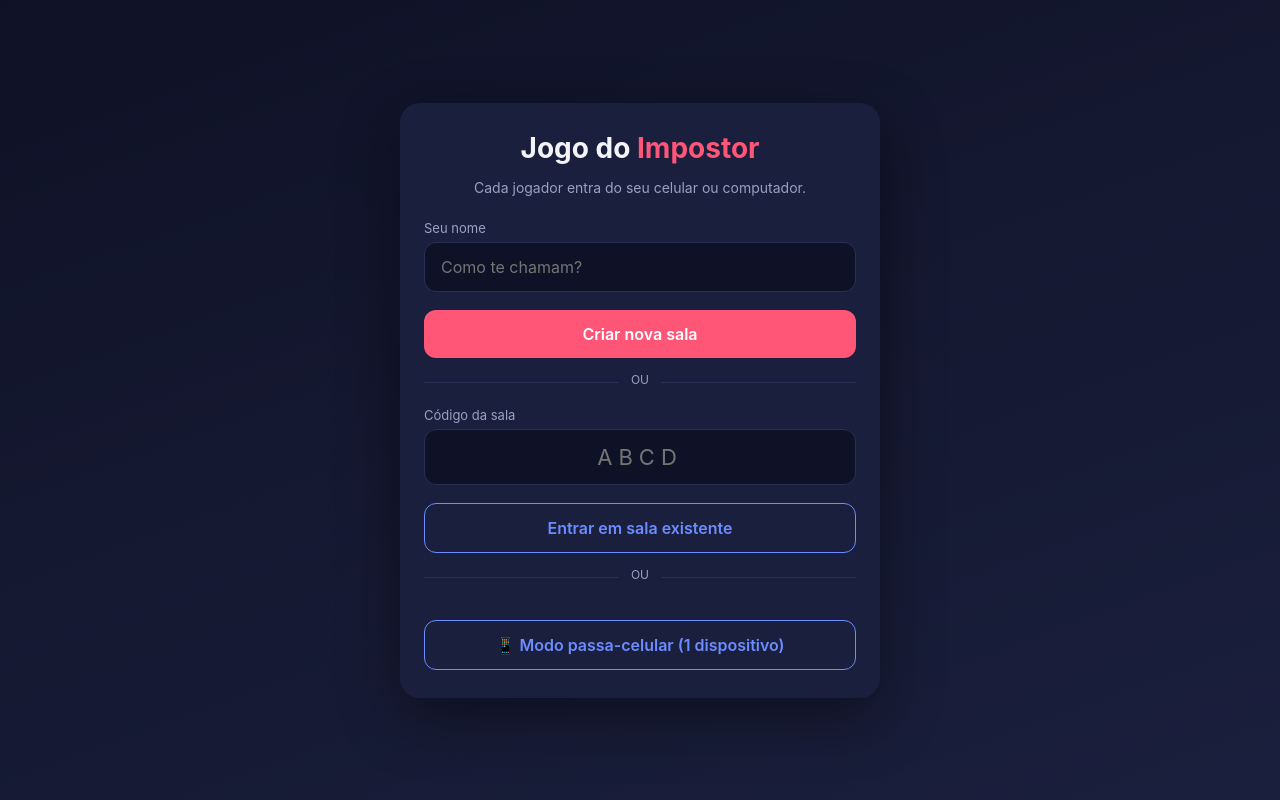
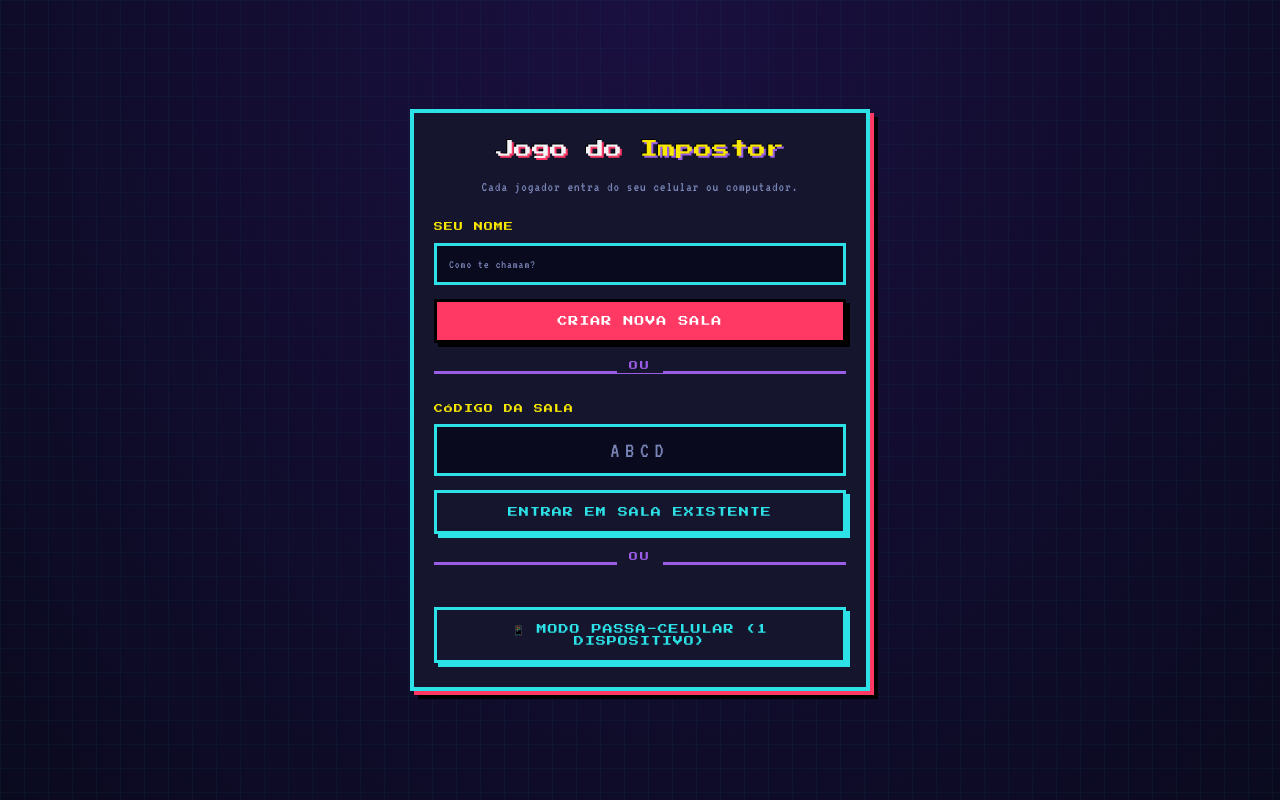
Before and after one commit to natti-jpb/jogo-impostor, a Next.js app: page / in a window 1280 px wide. Built offline with nearby package versions, Linux system fonts and the light colour scheme.

Commit message:
style: redesign with 8-bit pixel art aesthetic (Press Start 2P, neon palette, chunky borders)

```diff
--- a/app/globals.css
+++ b/app/globals.css
@@ -1,190 +1,275 @@
 :root {
-  --bg: #0f1226;
-  --card: #1a1f3d;
-  --accent: #ff5577;
-  --accent2: #6c8cff;
+  --bg: #0a0a1f;
+  --bg-2: #1a1040;
+  --card: #15152e;
+  --accent: #ff3864;
+  --accent2: #2de2e6;
+  --accent3: #f9e900;
+  --accent4: #9b5de5;
   --text: #f4f4f8;
-  --muted: #9aa0c3;
-  --border: #2a2f55;
+  --muted: #7a86b8;
+  --border: #2de2e6;
+  --shadow: #ff3864;
+  --pixel: 4px;
 }
+
 * { box-sizing: border-box; }
 html, body { margin: 0; padding: 0; }
+
 body {
-  font-family: -apple-system, BlinkMacSystemFont, "Segoe UI", Roboto, sans-serif;
-  background: linear-gradient(160deg, #0f1226, #1a1f3d);
+  font-family: 'Press Start 2P', monospace;
+  background: var(--bg);
+  background-image:
+    linear-gradient(rgba(45, 226, 230, 0.04) 1px, transparent 1px),
+    linear-gradient(90deg, rgba(45, 226, 230, 0.04) 1px, transparent 1px),
+    radial-gradient(ellipse at top, var(--bg-2), var(--bg));
+  background-size: 24px 24px, 24px 24px, 100% 100%;
   color: var(--text);
   min-height: 100vh;
   display: flex;
   align-items: center;
   justify-content: center;
-  padding: 20px;
+  padding: 16px;
+  font-size: 11px;
+  line-height: 1.6;
+  image-rendering: pixelated;
+  -webkit-font-smoothing: none;
+  -moz-osx-font-smoothing: grayscale;
 }
+
 .app {
   width: 100%;
-  max-width: 480px;
+  max-width: 460px;
   background: var(--card);
-  border-radius: 20px;
-  padding: 28px 24px;
-  box-shadow: 0 20px 60px rgba(0,0,0,0.4);
+  padding: 24px 20px;
+  border: var(--pixel) solid var(--border);
+  box-shadow:
+    var(--pixel) var(--pixel) 0 var(--accent),
+    calc(var(--pixel) * 2) calc(var(--pixel) * 2) 0 #000;
+  image-rendering: pixelated;
 }
-h1 { margin: 0 0 6px; text-align: center; font-size: 28px; }
-h1 .accent { color: var(--accent); }
-h2 { margin-top: 0; }
-.sub { text-align: center; color: var(--muted); margin-bottom: 24px; font-size: 14px; }
-label { display: block; font-size: 13px; color: var(--muted); margin: 14px 0 6px; }
+
+h1 {
+  margin: 0 0 14px;
+  text-align: center;
+  font-size: 18px;
+  line-height: 1.4;
+  font-weight: normal;
+  text-shadow:
+    2px 2px 0 var(--accent),
+    -1px -1px 0 #000;
+}
+h1 .accent { color: var(--accent3); text-shadow: 2px 2px 0 var(--accent4), -1px -1px 0 #000; }
+h2 { margin-top: 0; font-size: 14px; text-align: center; }
+
+.sub {
+  text-align: center;
+  color: var(--muted);
+  margin: 0 0 22px;
+  font-size: 9px;
+  font-family: 'VT323', monospace;
+  font-size: 14px;
+  letter-spacing: 1px;
+}
+
+label {
+  display: block;
+  font-size: 9px;
+  color: var(--accent3);
+  margin: 18px 0 8px;
+  text-transform: uppercase;
+  letter-spacing: 1px;
+}
+
 input, select, button {
   width: 100%;
-  padding: 14px 16px;
-  font-size: 16px;
-  border-radius: 12px;
-  border: none;
+  padding: 12px 12px;
+  font-size: 12px;
+  font-family: 'VT323', monospace;
+  border-radius: 0;
+  border: 3px solid var(--border);
   outline: none;
-  font-family: inherit;
+  background: #0a0a1f;
+  color: var(--text);
+  letter-spacing: 1px;
 }
-input, select {
-  background: #0f1226;
-  color: var(--text);
-  border: 1px solid var(--border);
+input::placeholder { color: var(--muted); }
+input:focus, select:focus {
+  border-color: var(--accent3);
+  box-shadow: 0 0 0 2px rgba(249, 233, 0, 0.2);
 }
+
 button {
+  font-family: 'Press Start 2P', monospace;
+  font-size: 10px;
   background: var(--accent);
-  color: white;
-  font-weight: 600;
+  color: #fff;
+  border: 3px solid #000;
   cursor: pointer;
-  margin-top: 18px;
-  transition: transform 0.1s, background 0.2s;
+  margin-top: 14px;
+  padding: 14px 10px;
+  text-transform: uppercase;
+  letter-spacing: 1px;
+  box-shadow: var(--pixel) var(--pixel) 0 #000;
+  transition: transform 0.05s, box-shadow 0.05s, background 0.1s;
+  position: relative;
 }
-button:hover { background: #ff3a63; }
-button:active { transform: scale(0.98); }
-button:disabled { opacity: 0.5; cursor: not-allowed; }
+button:hover { background: #ff5c80; }
+button:active {
+  transform: translate(var(--pixel), var(--pixel));
+  box-shadow: 0 0 0 #000;
+}
+button:disabled {
+  background: #444;
+  color: #888;
+  cursor: not-allowed;
+  box-shadow: var(--pixel) var(--pixel) 0 #222;
+  transform: none;
+}
 button.secondary {
   background: transparent;
   color: var(--accent2);
-  border: 1px solid var(--accent2);
+  border: 3px solid var(--accent2);
+  box-shadow: var(--pixel) var(--pixel) 0 var(--accent2);
 }
-button.secondary:hover { background: rgba(108,140,255,0.1); }
-.row { display: flex; gap: 10px; }
+button.secondary:hover { background: rgba(45, 226, 230, 0.12); }
+
+.row { display: flex; gap: 8px; }
 .row > * { flex: 1; }
+
 .divider {
-  height: 1px;
-  background: var(--border);
-  margin: 24px 0;
+  height: 3px;
+  background: var(--accent4);
+  margin: 28px 0;
   position: relative;
+  border-top: 0;
 }
 .divider span {
   position: absolute;
-  top: -10px;
+  top: -12px;
   left: 50%;
   transform: translateX(-50%);
   background: var(--card);
   padding: 0 12px;
-  color: var(--muted);
-  font-size: 12px;
+  color: var(--accent4);
+  font-size: 9px;
+  text-transform: uppercase;
+  letter-spacing: 2px;
 }
+
 .code-display {
-  background: #0f1226;
-  border: 2px dashed var(--border);
-  border-radius: 14px;
-  padding: 20px;
+  background: #000;
+  border: 3px solid var(--accent3);
+  padding: 18px 12px;
   text-align: center;
   margin: 16px 0;
+  box-shadow: var(--pixel) var(--pixel) 0 var(--accent3);
 }
 .code-display .code {
-  font-size: 36px;
-  font-weight: 700;
-  letter-spacing: 6px;
-  color: var(--accent2);
+  font-size: 32px;
+  font-family: 'Press Start 2P', monospace;
+  letter-spacing: 8px;
+  color: var(--accent3);
+  text-shadow: 2px 2px 0 var(--accent);
+  margin: 8px 0;
 }
 .code-display .label-small {
-  font-size: 12px;
-  color: var(--muted);
+  font-size: 8px;
+  color: var(--accent2);
   text-transform: uppercase;
-  letter-spacing: 1px;
+  letter-spacing: 2px;
 }
+
 .players {
   display: flex;
   flex-wrap: wrap;
-  gap: 8px;
-  margin: 12px 0;
+  gap: 6px;
+  margin: 10px 0;
 }
 .players .player {
-  background: rgba(108,140,255,0.15);
+  background: #000;
   color: var(--accent2);
-  padding: 6px 12px;
-  border-radius: 8px;
-  font-size: 14px;
+  padding: 8px 10px;
+  font-size: 10px;
+  font-family: 'Press Start 2P', monospace;
+  border: 2px solid var(--accent2);
 }
-.players .player.host::after { content: ' 👑'; }
-.players .player.me { background: rgba(255,85,119,0.2); color: var(--accent); }
+.players .player.host { border-color: var(--accent3); color: var(--accent3); }
+.players .player.host::after { content: ' ★'; }
+.players .player.me { border-color: var(--accent); color: var(--accent); }
+
 .word-box {
-  background: #0f1226;
-  border: 2px dashed var(--border);
-  border-radius: 14px;
-  padding: 30px 20px;
-  margin: 16px 0;
-  font-size: 26px;
-  font-weight: 700;
+  background: #000;
+  border: 3px solid var(--accent2);
+  padding: 24px 16px;
+  margin: 14px 0;
+  font-size: 18px;
+  font-family: 'Press Start 2P', monospace;
   text-align: center;
-  min-height: 90px;
+  letter-spacing: 1px;
+  min-height: 80px;
   display: flex;
   align-items: center;
   justify-content: center;
+  box-shadow: var(--pixel) var(--pixel) 0 var(--accent2);
+  word-break: break-word;
 }
-.word-box.impostor { color: var(--accent); border-color: var(--accent); }
-.instruction { color: var(--muted); font-size: 14px; text-align: center; }
+.word-box.impostor {
+  color: var(--accent);
+  border-color: var(--accent);
+  box-shadow: var(--pixel) var(--pixel) 0 var(--accent);
+  animation: blink 1s steps(2) infinite;
+}
+@keyframes blink {
+  0%, 100% { opacity: 1; }
+  50% { opacity: 0.7; }
+}
+
+.instruction {
+  color: var(--muted);
+  font-family: 'VT323', monospace;
+  font-size: 16px;
+  text-align: center;
+  letter-spacing: 1px;
+  line-height: 1.4;
+}
+
 .category-badge {
   display: inline-block;
-  background: rgba(108,140,255,0.15);
+  background: #000;
+  color: var(--accent4);
+  padding: 4px 10px;
+  font-size: 10px;
+  border: 2px solid var(--accent4);
+  text-transform: uppercase;
+}
+
+.error {
+  color: var(--accent);
+  font-size: 10px;
+  margin-top: 10px;
+  text-align: center;
+  font-family: 'Press Start 2P', monospace;
+  animation: blink 0.6s steps(2) infinite;
+}
+
+.center { text-align: center; }
+
+.share-link {
+  font-size: 11px;
   color: var(--accent2);
-  padding: 4px 10px;
-  border-radius: 8px;
-  font-size: 12px;
-}
-.error { color: var(--accent); font-size: 14px; margin-top: 8px; text-align: center; }
-.center { text-align: center; }
-.share-link {
-  font-size: 12px;
-  color: var(--muted);
   text-align: center;
   word-break: break-all;
   margin-top: 8px;
+  font-family: 'VT323', monospace;
 }
+
 a { color: var(--accent2); text-decoration: none; }
 
-.vote-grid { flex-direction: column; gap: 8px; }
-.vote-btn {
-  width: 100%;
-  margin-top: 0;
-  background: rgba(108,140,255,0.15);
-  color: var(--accent2);
-  font-weight: 500;
-  padding: 12px 14px;
-  text-align: left;
-  display: flex;
-  justify-content: space-between;
-  align-items: center;
-  border: 2px solid transparent;
-  border-radius: 10px;
-  font-size: 15px;
-}
-.vote-btn:hover { background: rgba(108,140,255,0.25); }
-.vote-btn.voted {
-  border-color: var(--accent);
-  background: rgba(255,85,119,0.18);
-  color: var(--accent);
-}
-.vote-btn.self {
-  opacity: 0.6;
-  cursor: not-allowed;
-  background: rgba(255,255,255,0.05);
-  color: var(--muted);
-}
-.vote-btn.self:hover { background: rgba(255,255,255,0.05); }
 .hold-area {
-  background: #0f1226;
-  border: 2px dashed var(--border);
-  border-radius: 14px;
-  padding: 40px 20px;
+  background: #000;
+  border: 3px solid var(--border);
+  padding: 32px 16px;
   margin: 16px 0;
   min-height: 200px;
   display: flex;
@@ -194,34 +279,75 @@ a { color: var(--accent2); text-decoration: none; }
   -webkit-user-select: none;
   touch-action: none;
   cursor: pointer;
-  transition: background 0.15s, border-color 0.15s;
+  box-shadow: var(--pixel) var(--pixel) 0 var(--border);
+  transition: background 0.05s, border-color 0.05s;
 }
 .hold-area.active {
-  background: #1a1f3d;
-  border-color: var(--accent2);
-  border-style: solid;
+  background: #1a1040;
+  border-color: var(--accent3);
+  box-shadow: var(--pixel) var(--pixel) 0 var(--accent3);
 }
 .hold-hint {
   text-align: center;
-  color: var(--muted);
-  font-size: 15px;
+  color: var(--accent2);
+  font-size: 10px;
+  font-family: 'Press Start 2P', monospace;
+  letter-spacing: 1px;
 }
 .word-reveal {
   text-align: center;
-  font-size: 32px;
-  font-weight: 700;
+  font-size: 22px;
+  font-family: 'Press Start 2P', monospace;
   letter-spacing: 1px;
   color: var(--text);
+  word-break: break-word;
 }
-.word-reveal.impostor { color: var(--accent); font-size: 24px; }
+.word-reveal.impostor {
+  color: var(--accent);
+  font-size: 16px;
+  animation: blink 0.7s steps(2) infinite;
+}
 
+.vote-grid { flex-direction: column; gap: 8px; }
+.vote-btn {
+  width: 100%;
+  margin-top: 0;
+  background: #000;
+  color: var(--accent2);
+  font-weight: normal;
+  padding: 12px 14px;
+  text-align: left;
+  display: flex;
+  justify-content: space-between;
+  align-items: center;
+  border: 3px solid var(--accent2);
+  font-family: 'Press Start 2P', monospace;
+  font-size: 10px;
+  letter-spacing: 1px;
+  box-shadow: var(--pixel) var(--pixel) 0 var(--accent2);
+}
+.vote-btn:hover { background: #1a1040; }
+.vote-btn.voted {
+  border-color: var(--accent);
+  color: var(--accent);
+  background: rgba(255, 56, 100, 0.1);
+  box-shadow: var(--pixel) var(--pixel) 0 var(--accent);
+}
+.vote-btn.self {
+  opacity: 0.5;
+  cursor: not-allowed;
+  border-color: var(--muted);
+  color: var(--muted);
+  box-shadow: var(--pixel) var(--pixel) 0 var(--muted);
+}
+.vote-btn.self:hover { background: #000; }
 .vote-count {
   background: var(--accent);
-  color: white;
-  border-radius: 999px;
-  padding: 2px 10px;
-  font-size: 13px;
-  font-weight: 700;
-  min-width: 26px;
+  color: #000;
+  padding: 4px 10px;
+  font-size: 11px;
+  font-family: 'Press Start 2P', monospace;
+  min-width: 30px;
   text-align: center;
+  border: 2px solid #000;
 }
--- a/app/layout.jsx
+++ b/app/layout.jsx
@@ -8,6 +8,11 @@ export const metadata = {
 export default function RootLayout({ children }) {
   return (
     <html lang="pt-BR">
+      <head>
+        <link rel="preconnect" href="https://fonts.googleapis.com" />
+        <link rel="preconnect" href="https://fonts.gstatic.com" crossOrigin="anonymous" />
+        <link href="https://fonts.googleapis.com/css2?family=Press+Start+2P&family=VT323&display=swap" rel="stylesheet" />
+      </head>
       <body>{children}</body>
     </html>
   );
```
